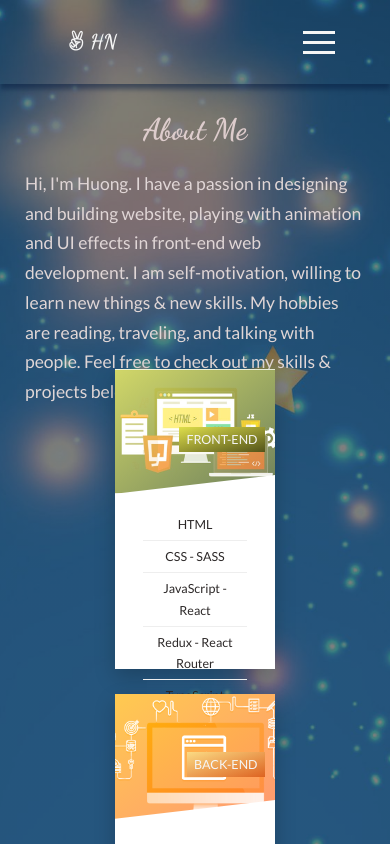
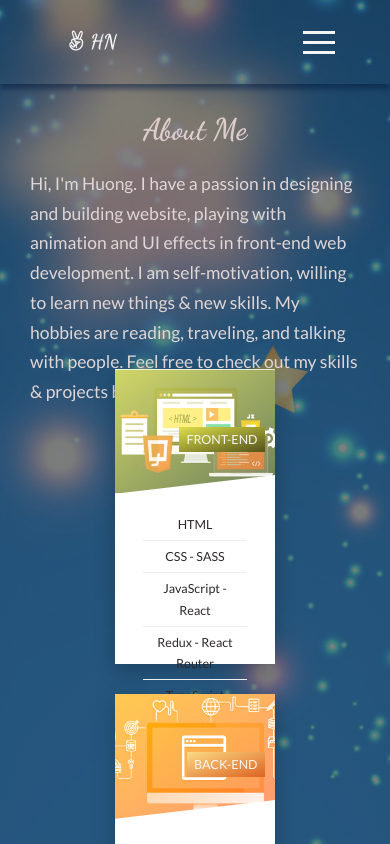
Before and after one commit to huongnguyen1709/my-porfolio-react, a React (Create React App) app: page /about in a window 390 px wide. Shown: the top 844 px of the page. Built offline with nearby package versions, Linux system fonts and the light colour scheme.

Commit message:
modify responsive

```diff
--- a/src/sass/sections/_about.scss
+++ b/src/sass/sections/_about.scss
@@ -30,7 +30,7 @@
   @media only screen and (max-width: $bp-extra-small) {
     font-size: 3.5rem;
     grid-column: auto;
-    margin: auto 5rem;
+    margin: auto 6rem;
   }
 }
 
@@ -47,6 +47,7 @@
 
   @media only screen and (max-width: $bp-extra-small) {
     width: 32rem;
+    height: 59rem;
     margin: 0 auto;
   }
 
```
